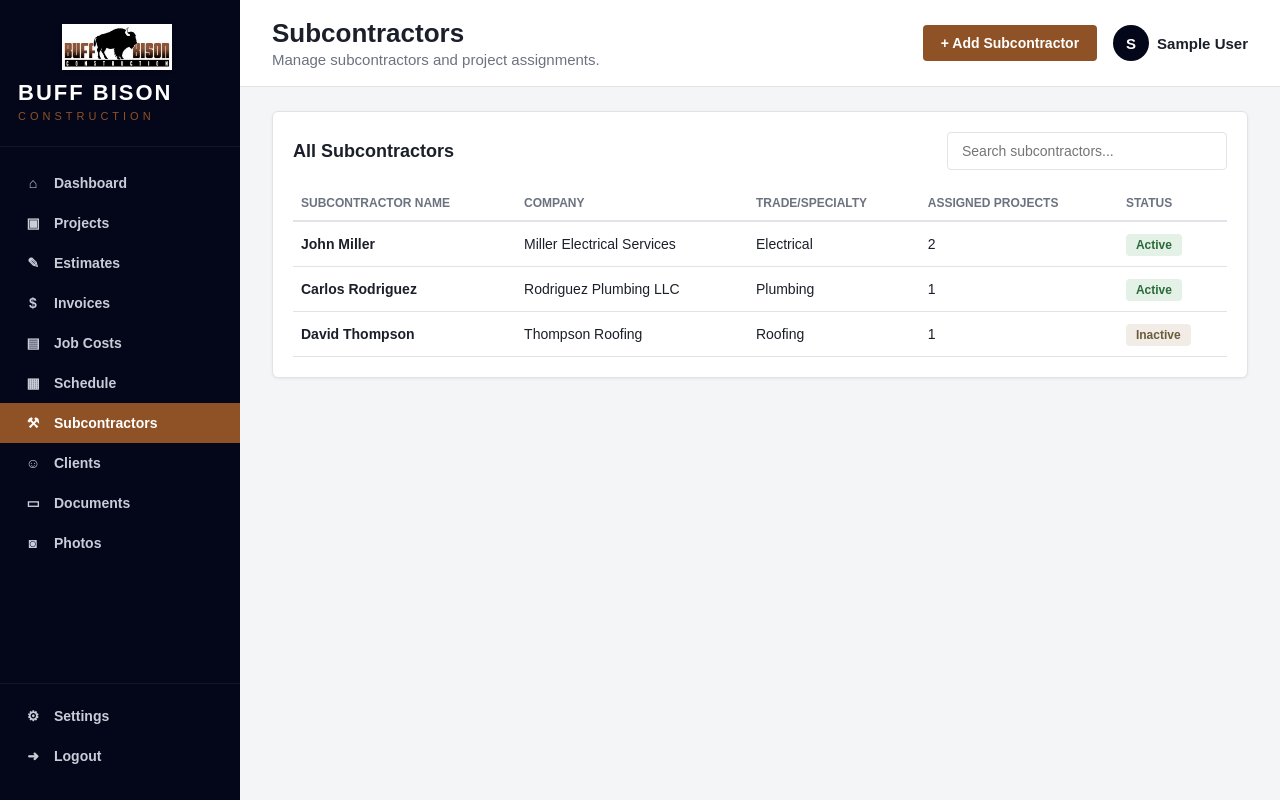
After one commit to Anoor444/CatalystSolutionsDemo, a Flask app: page /subcontractors in a window 1280 px wide. The commit adds this page. Run offline with Flask 3, Linux system fonts and the light colour scheme; the visitor is signed in with stand-in values (Sample User, id 1).

Commit message:
Created the Subcontractor Tile

```diff
--- a/Catalyst Solutions Demo/app.py
+++ b/Catalyst Solutions Demo/app.py
@@ -73,5 +73,24 @@ def logout():
     return redirect(url_for("login"))
 
 
+@app.route("/subcontractors")
+def subcontractors():
+    if "user" not in session:
+        return redirect(url_for("login"))
+
+    return render_template("subcontractors.html", user_name=session["user"])
+
+@app.route("/subcontractors/new", methods=["GET", "POST"])
+def new_subcontractor():
+    if "user" not in session:
+        return redirect(url_for("login"))
+
+    if request.method == "POST":
+        # Nothing is saved yet. Later: insert the form data into MySQL here.
+        return redirect(url_for("subcontractors"))
+
+    return render_template("new_subcontractor.html", user_name=session["user"])
+
+
 if __name__ == "__main__":
     app.run(debug=True)
--- a/Catalyst Solutions Demo/templates/_sidebar.html
+++ b/Catalyst Solutions Demo/templates/_sidebar.html
@@ -1,10 +1,9 @@
 <!-- Shared sidebar. The page sets active_page before including this file. -->
 <aside class="sidebar">
     <div class="brand">
-        <div class="logo-badge">
-            <img src="{{ url_for('static', filename='css/logo.png') }}"
-                 alt="Buff Bison Construction" class="logo-img">
-        </div>
+        <img src="{{ url_for('static', filename='css/logo.png') }}" alt="Buff Bison Logo" class="logo-img">
+        <span class="brand-name">BUFF BISON</span>
+        <span class="brand-sub">CONSTRUCTION</span>
     </div>
 
     <nav class="nav">
@@ -14,7 +13,7 @@
         <a href="#" class="nav-link"><span class="icon">$</span> Invoices</a>
         <a href="#" class="nav-link"><span class="icon">▤</span> Job Costs</a>
         <a href="#" class="nav-link"><span class="icon">▦</span> Schedule</a>
-        <a href="#" class="nav-link"><span class="icon">⚒</span> Subcontractors</a>
+        <a href="{{ url_for('subcontractors') }}" class="nav-link {% if active_page == 'subcontractors' %}active{% endif %}"><span class="icon">⚒</span> Subcontractors</a>
         <a href="#" class="nav-link"><span class="icon">☺</span> Clients</a>
         <a href="#" class="nav-link"><span class="icon">▭</span> Documents</a>
         <a href="#" class="nav-link"><span class="icon">◙</span> Photos</a>
--- a/Catalyst Solutions Demo/templates/dashboard.html
+++ b/Catalyst Solutions Demo/templates/dashboard.html
@@ -24,7 +24,7 @@
             <a href="#" class="nav-link"><span class="icon">$</span> Invoices</a>
             <a href="#" class="nav-link"><span class="icon">▤</span> Job Costs</a>
             <a href="#" class="nav-link"><span class="icon">▦</span> Schedule</a>
-            <a href="#" class="nav-link"><span class="icon">⚒</span> Subcontractors</a>
+            <a href="{{ url_for('subcontractors') }}" class="nav-link"><span class="icon">⚒</span> Subcontractors</a>
             <a href="#" class="nav-link"><span class="icon">☺</span> Clients</a>
             <a href="#" class="nav-link"><span class="icon">▭</span> Documents</a>
             <a href="#" class="nav-link"><span class="icon">◙</span> Photos</a>
--- /dev/null
+++ b/Catalyst Solutions Demo/templates/subcontractors.html
@@ -0,0 +1,114 @@
+<!DOCTYPE html>
+<html lang="en">
+<head>
+    <meta charset="UTF-8">
+    <meta name="viewport" content="width=device-width, initial-scale=1.0">
+    <title>Subcontractors | Buff Bison Construction</title>
+    <link rel="stylesheet" href="{{ url_for('static', filename='css/style.css') }}">
+</head>
+<body>
+<div class="app">
+
+    <!-- ===== SIDEBAR (shared file) ===== -->
+    {% set active_page = 'subcontractors' %}
+    {% include '_sidebar.html' %}
+
+    <!-- ===== MAIN CONTENT ===== -->
+    <div class="main">
+
+        <header class="header">
+            <div>
+                <h1>Subcontractors</h1>
+                <p class="welcome">Manage subcontractors and project assignments.</p>
+            </div>
+            <div class="header-right">
+                <!-- PLACEHOLDER: the Add Subcontractor form is not built yet -->
+                <a href="{{ url_for('new_subcontractor') }}" class="btn">+ Add Subcontractor</a>
+                <div class="profile">
+                    <span class="avatar">{{ user_name[0] }}</span>
+                    <span class="profile-name">{{ user_name }}</span>
+                </div>
+            </div>
+        </header>
+
+        <main class="content">
+
+            <section class="card">
+
+                <div class="table-toolbar">
+                    <h2>All Subcontractors</h2>
+                    <div class="filters">
+                        <input type="search" id="sub-search" class="search"
+                               placeholder="Search subcontractors...">
+                    </div>
+                </div>
+
+                <div class="table-wrap">
+                    <table id="subs-table">
+                        <thead>
+                            <tr>
+                                <th>Subcontractor Name</th>
+                                <th>Company</th>
+                                <th>Trade/Specialty</th>
+                                <th>Assigned Projects</th>
+                                <th>Status</th>
+                            </tr>
+                        </thead>
+                        <tbody>
+                            <!-- Static sample data (fictional) -->
+                            <tr class="sub-row">
+                                <td>John Miller</td>
+                                <td>Miller Electrical Services</td>
+                                <td>Electrical</td>
+                                <td>2</td>
+                                <td><span class="status completed">Active</span></td>
+                            </tr>
+                            <tr class="sub-row">
+                                <td>Carlos Rodriguez</td>
+                                <td>Rodriguez Plumbing LLC</td>
+                                <td>Plumbing</td>
+                                <td>1</td>
+                                <td><span class="status completed">Active</span></td>
+                            </tr>
+                            <tr class="sub-row">
+                                <td>David Thompson</td>
+                                <td>Thompson Roofing</td>
+                                <td>Roofing</td>
+                                <td>1</td>
+                                <td><span class="status planning">Inactive</span></td>
+                            </tr>
+
+                            <!-- Shown by the script below when nothing matches the search -->
+                            <tr id="no-results" class="empty-row" style="display: none;">
+                                <td colspan="5">No subcontractors match your search.</td>
+                            </tr>
+                        </tbody>
+                    </table>
+                </div>
+            </section>
+
+        </main>
+    </div>
+</div>
+
+<!-- Simple search filter: hides rows that do not contain the typed text -->
+<script>
+    const searchBox = document.getElementById("sub-search");
+    const rows = document.querySelectorAll("#subs-table tr.sub-row");
+    const noResults = document.getElementById("no-results");
+
+    searchBox.addEventListener("input", function () {
+        const text = searchBox.value.toLowerCase();
+        let visible = 0;
+
+        rows.forEach(function (row) {
+            const matches = row.textContent.toLowerCase().includes(text);
+            row.style.display = matches ? "" : "none";
+            if (matches) visible++;
+        });
+
+        noResults.style.display = visible === 0 ? "" : "none";
+    });
+</script>
+</body>
+</html>
```
Also changed, not shown: Catalyst Solutions Demo/templates/new_subcontractor.html (added, +110 -0 lines).
